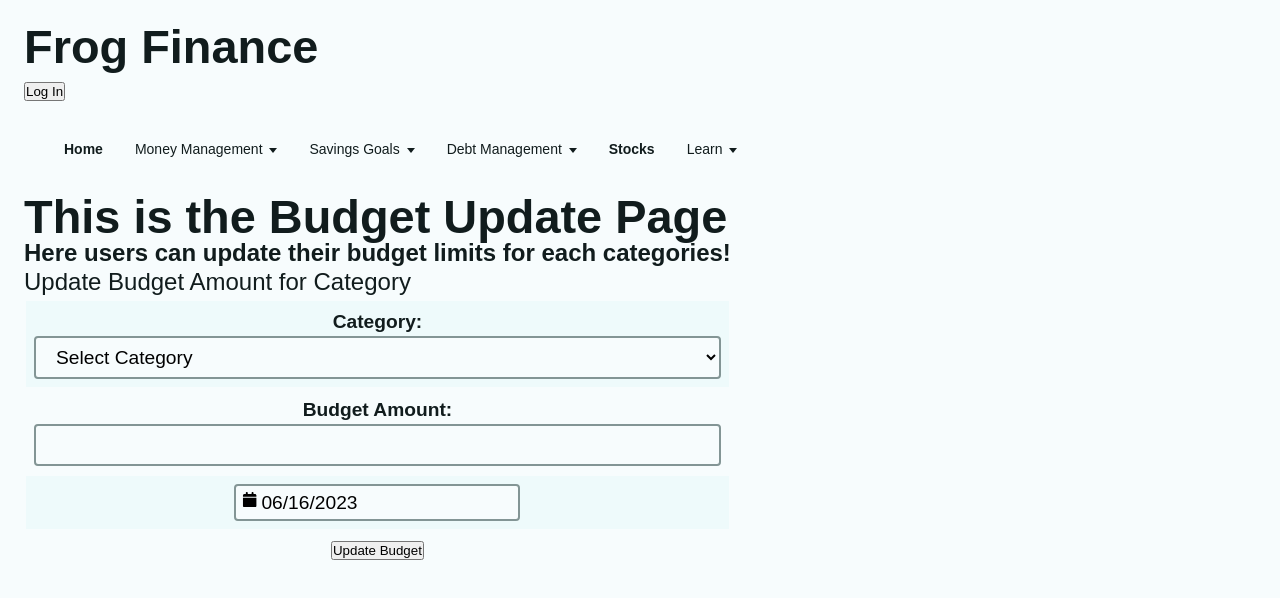
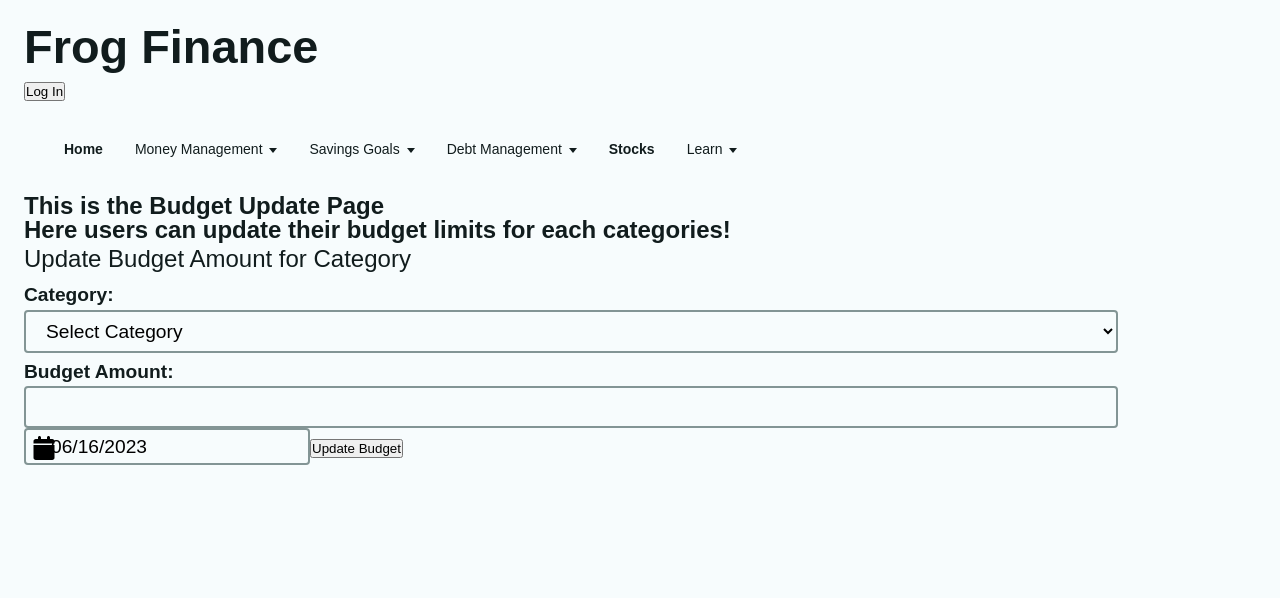
Before and after one commit to Shamayal/frog-finance, a React (Create React App) app in the folder frontend/client/: page /money/budget/update in a window 1280 px wide. Shown: the top 598 px of the page. Built offline with nearby package versions, Linux system fonts and the light colour scheme.

Commit message:
Cleanup the code

```diff
--- a/frontend/client/src/components/budget/CreateBudget.jsx
+++ b/frontend/client/src/components/budget/CreateBudget.jsx
@@ -4,13 +4,13 @@ import DatePicker from 'react-datepicker';
 import 'react-datepicker/dist/react-datepicker.css';
 
 
-const ViewAddBudget = () => {
+const CreateBudget = () => {
   const [amount, setAmount ] = useState("")
   const [startDate, setStartDate] = useState(new Date());
   const [category, setCategory ] = useState("")
   const [submitted, setSubmitted] = useState(false);
 
-  const { viewAddBudget, viewNotBudgetCategories, notBudgetCategories } = useBudgetHook();
+  const { createBudget, viewNotBudgetCategories, notBudgetCategories } = useBudgetHook();
 
 
   const handleCategoryChange = (event) => {
@@ -26,7 +26,7 @@ const ViewAddBudget = () => {
 
   const handleClick = (event) => {
     event.preventDefault()
-    viewAddBudget(amount, startDate, category)
+    createBudget(amount, startDate, category)
     setSubmitted(true);
     setAmount("");
     setStartDate(new Date());
@@ -38,15 +38,11 @@ const ViewAddBudget = () => {
       <p>Create a Budget</p>
 
       <form>
-        <table>
-        <tr><td>
         <DatePicker
           showIcon
           selected={startDate}
           onChange={handleDateChange}
         />
-          </td></tr>
-          <tr><td>
         <label htmlFor="budget_category">Category:</label>
         <select id="budget_category" value={category} onChange={handleCategoryChange}>
           <option value="">Select Category</option>
@@ -56,15 +52,11 @@ const ViewAddBudget = () => {
             </option>
           ))}
         </select>
-          </td></tr>
-          <tr><td>
         <label htmlFor="budget_amount">Budget Amount:</label>
         <input type="number" value={amount} id="budget_amount" onChange={(event) => setAmount(event.target.value)} />
-          </td></tr>
-          <tr><td>
+
         <button type="submit" onClick={handleClick}> Add Budget </button>
-          </td></tr>
-        </table>
+
       </form>
 
       {submitted && <p>Budget added successfully!</p>}
@@ -73,4 +65,4 @@ const ViewAddBudget = () => {
   )
 }
 
-export default ViewAddBudget;
+export default CreateBudget;
--- a/frontend/client/src/components/budget/UpdateBudget.jsx
+++ b/frontend/client/src/components/budget/UpdateBudget.jsx
@@ -33,8 +33,6 @@ const UpdateBudget = () => {
       <p>Update Budget Amount for Category</p>
 
       <form>
-        <table>
-          <tr><td>
         <label htmlFor="budget_category">Category:</label>
         <select id="budget_category" value={category} onChange={handleCategoryChange}>
           <option value="">Select Category</option>
@@ -52,22 +50,17 @@ const UpdateBudget = () => {
           <option value="12">Pets</option>
           <option value="13">Other</option>
         </select>
-          </td></tr>
-          <tr><td>
         <label htmlFor="budget_amount">Budget Amount:</label>
         <input type="number" value={amount} id="budget_amount" onChange={(event) => setAmount(event.target.value)} />
-          </td></tr>
-          <tr><td>
+
         <DatePicker
           showIcon
           selected={startDate}
           onChange={(date) => setStartDate(date)}
         />
-          </td></tr>
-          <tr><td>
+
         <button type="submit" onClick={handleClick}> Update Budget </button>
-          </td></tr>
-        </table>
+
       </form>
 
       {updated && <p>Budget Updated successfully!</p>}
--- a/frontend/client/src/hooks/budgets.js
+++ b/frontend/client/src/hooks/budgets.js
@@ -30,7 +30,7 @@ export const useBudgetHook = () => {
     });
   }
 
-  const viewAddBudget = (amount, startDate, category) => {
+  const createBudget = (amount, startDate, category) => {
 
     const formatDate = startDate.toISOString().split('T')[0];
 
@@ -87,7 +87,7 @@ export const useBudgetHook = () => {
   return {
     viewMonthlyBudget,
     monthlyBudget,
-    viewAddBudget,
+    createBudget,
     updateBudget,
     viewNotBudgetCategories,
     notBudgetCategories
--- a/frontend/client/src/routes/Money/Budget/BudgetUpdate.jsx
+++ b/frontend/client/src/routes/Money/Budget/BudgetUpdate.jsx
@@ -2,7 +2,7 @@ import UpdateBudget from "../../../components/budget/UpdateBudget"
 const BudgetUpdate = () => {
   return (
     <div>
-      <h2>This is the Budget Update Page</h2>
+      <h3>This is the Budget Update Page</h3>
       <h4>Here users can update their budget limits for each categories!</h4>
       <UpdateBudget />
     </div>
--- a/frontend/client/src/routes/Money/Budget/CreateBudget.jsx
+++ b/frontend/client/src/routes/Money/Budget/CreateBudget.jsx
@@ -2,7 +2,7 @@ import ViewAddBudget from "../../../components/budget/CreateBudget"
 const CreateBudget = () => {
   return (
     <div>
-      <h2>This is the Create Budget Page</h2>
+      <h3>This is the Create Budget Page</h3>
       <h4>Here users can Create their budget each Category!</h4>
       <ViewAddBudget />
     </div>
```
Lines whose indentation alone changed are shown as unchanged.
